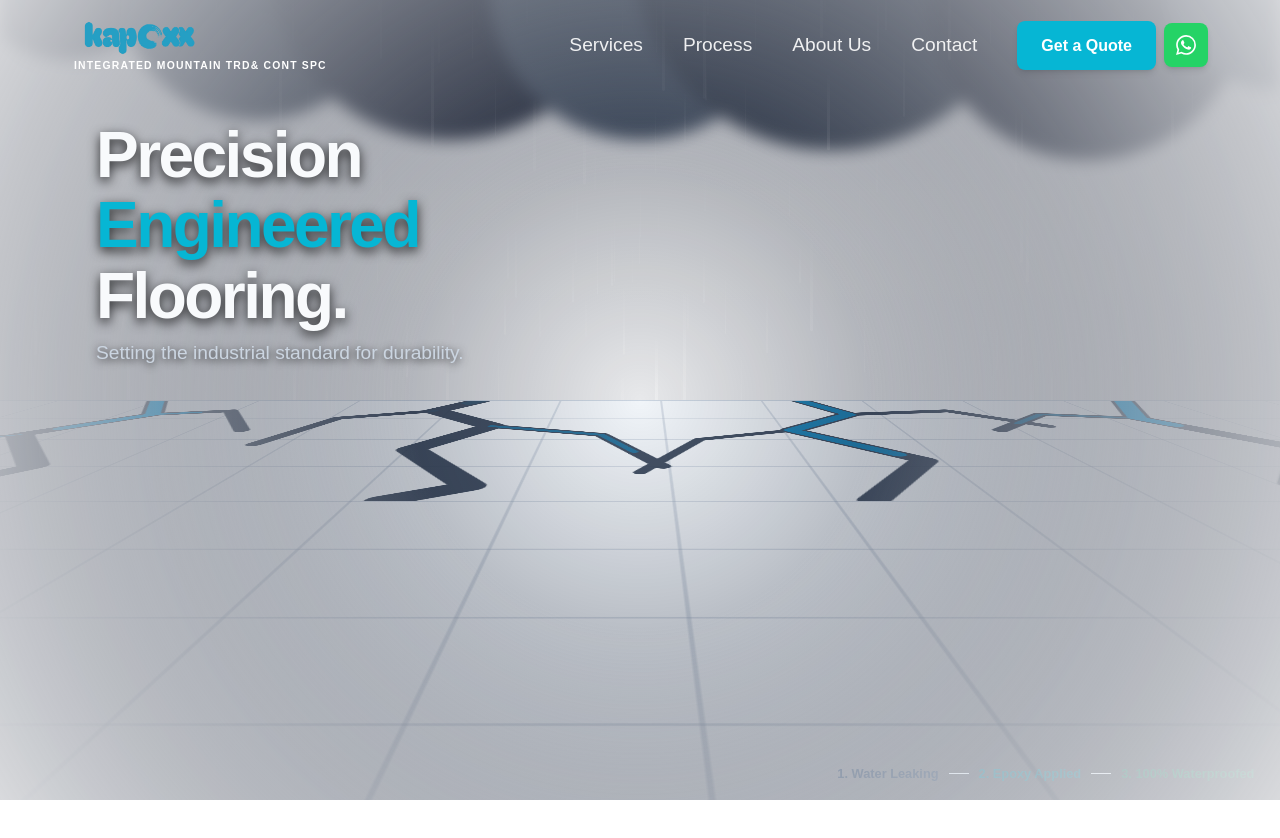
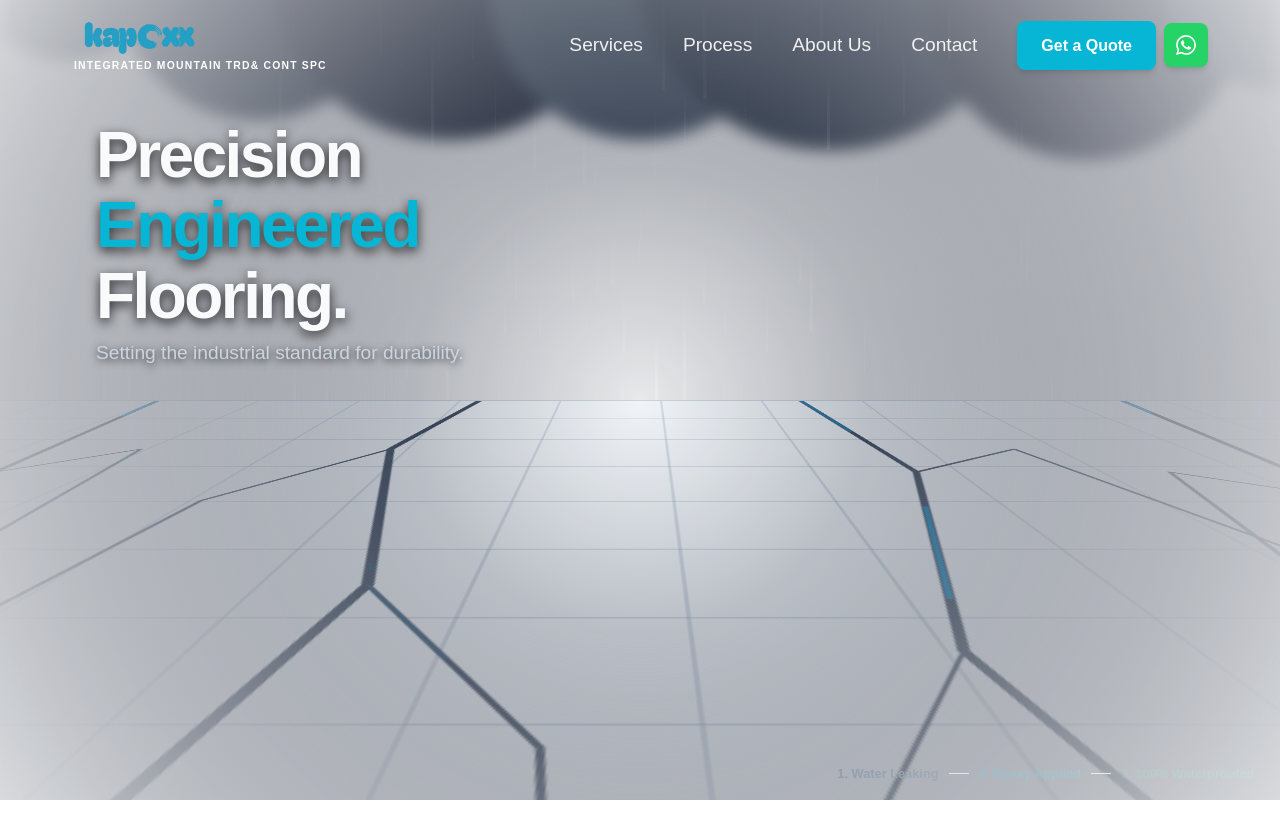
Before and after one commit to NIZAMMAC/kapoxx, a React (Vite) app: page / in a window 1280 px wide. Shown: the top 838 px of the page. Built offline with nearby package versions, Linux system fonts and the light colour scheme.

Commit message:
Reduce crack thickness and stretch across entire 3D surface

```diff
--- a/src/components/AnimatedHeroBackground.jsx
+++ b/src/components/AnimatedHeroBackground.jsx
@@ -165,57 +165,58 @@
                     justifyContent: 'center'
                 }}>
                     {/* Multiple Sprawling Cracks SVG Base */}
-                    <svg viewBox="0 0 800 200" preserveAspectRatio="none" style={{ width: '100vw', maxWidth: '1400px', height: '400px', opacity: 0.9, position: 'absolute', top: 0 }}>
+                    <svg viewBox="0 0 800 200" preserveAspectRatio="none" style={{ width: '100vw', maxWidth: '1400px', height: '100%', opacity: 0.9, position: 'absolute', top: 0 }}>
                         <g stroke="#334155" fill="none" strokeLinecap="round" strokeLinejoin="round">
                             {[
                                 // Crack 1
-                                { d: "M 100 0 L 120 40 L 80 90 L 130 150 L 100 200", w: 12, delay: 0.1, dur: 1.5 },
-                                { d: "M 120 40 L 160 30 L 190 80", w: 8, delay: 0.4, dur: 1.2 },
-                                { d: "M 80 90 L 40 110 L 20 180", w: 6, delay: 0.7, dur: 1.4 },
+                                { d: "M 100 0 L 120 40 L 80 90 L 130 150 L 100 200", w: 5, delay: 0.1, dur: 1.5 },
+                                { d: "M 120 40 L 160 30 L 190 80", w: 3, delay: 0.4, dur: 1.2 },
+                                { d: "M 80 90 L 40 110 L 20 180", w: 2, delay: 0.7, dur: 1.4 },
                                 // Crack 2
-                                { d: "M 300 0 L 280 30 L 320 70 L 290 120 L 330 180 L 300 200", w: 14, delay: 0.3, dur: 1.6 },
-                                { d: "M 320 70 L 380 90 L 410 150", w: 8, delay: 0.6, dur: 1.3 },
-                                { d: "M 280 30 L 230 50 L 210 110", w: 8, delay: 0.2, dur: 1.1 },
+                                { d: "M 300 0 L 280 30 L 320 70 L 290 120 L 330 180 L 300 200", w: 6, delay: 0.3, dur: 1.6 },
+                                { d: "M 320 70 L 380 90 L 410 150", w: 3, delay: 0.6, dur: 1.3 },
+                                { d: "M 280 30 L 230 50 L 210 110", w: 3, delay: 0.2, dur: 1.1 },
                                 // Crack 3
-                                { d: "M 500 0 L 520 40 L 480 80 L 530 140 L 490 200", w: 12, delay: 0.5, dur: 1.7 },
-                                { d: "M 520 40 L 580 30 L 620 70", w: 8, delay: 0.9, dur: 1.2 },
-                                { d: "M 480 80 L 430 100 L 400 160", w: 6, delay: 1.1, dur: 1.4 },
+                                { d: "M 500 0 L 520 40 L 480 80 L 530 140 L 490 200", w: 5, delay: 0.5, dur: 1.7 },
+                                { d: "M 520 40 L 580 30 L 620 70", w: 3, delay: 0.9, dur: 1.2 },
+                                { d: "M 480 80 L 430 100 L 400 160", w: 2, delay: 1.1, dur: 1.4 },
                                 // Crack 4
-                                { d: "M 700 0 L 680 50 L 720 120 L 670 180 L 700 200", w: 14, delay: 0.2, dur: 1.5 },
-                                { d: "M 680 50 L 630 40 L 590 80", w: 8, delay: 0.6, dur: 1.3 },
-                                { d: "M 720 120 L 780 140 L 800 190", w: 8, delay: 1.0, dur: 1.2 }
+                                { d: "M 700 0 L 680 50 L 720 120 L 670 180 L 700 200", w: 6, delay: 0.2, dur: 1.5 },
+                                { d: "M 680 50 L 630 40 L 590 80", w: 3, delay: 0.6, dur: 1.3 },
+                                { d: "M 720 120 L 780 140 L 800 190", w: 3, delay: 1.0, dur: 1.2 }
                             ].map((path, i) => (
-                                <path key={`crack-base-${i}`} d={path.d} strokeWidth={path.w} />
+                                <path key={`crack-base-${i}`} d={path.d} strokeWidth={path.w} vectorEffect="non-scaling-stroke" />
                             ))}
                         </g>
                     </svg>
 
                     {/* Animated Water Flowing INSIDE ALL the cracks */}
-                    <motion.svg viewBox="0 0 800 200" preserveAspectRatio="none" style={{ width: '100vw', maxWidth: '1400px', height: '400px', position: 'absolute', top: 0, opacity: leakingOpacity }}>
+                    <motion.svg viewBox="0 0 800 200" preserveAspectRatio="none" style={{ width: '100vw', maxWidth: '1400px', height: '100%', position: 'absolute', top: 0, opacity: leakingOpacity }}>
                         {[
                             // Crack 1
-                            { d: "M 100 0 L 120 40 L 80 90 L 130 150 L 100 200", w: 12, delay: 0.1, dur: 1.5 },
-                            { d: "M 120 40 L 160 30 L 190 80", w: 8, delay: 0.4, dur: 1.2 },
-                            { d: "M 80 90 L 40 110 L 20 180", w: 6, delay: 0.7, dur: 1.4 },
+                            { d: "M 100 0 L 120 40 L 80 90 L 130 150 L 100 200", w: 5, delay: 0.1, dur: 1.5 },
+                            { d: "M 120 40 L 160 30 L 190 80", w: 3, delay: 0.4, dur: 1.2 },
+                            { d: "M 80 90 L 40 110 L 20 180", w: 2, delay: 0.7, dur: 1.4 },
                             // Crack 2
-                            { d: "M 300 0 L 280 30 L 320 70 L 290 120 L 330 180 L 300 200", w: 14, delay: 0.3, dur: 1.6 },
-                            { d: "M 320 70 L 380 90 L 410 150", w: 8, delay: 0.6, dur: 1.3 },
-                            { d: "M 280 30 L 230 50 L 210 110", w: 8, delay: 0.2, dur: 1.1 },
+                            { d: "M 300 0 L 280 30 L 320 70 L 290 120 L 330 180 L 300 200", w: 6, delay: 0.3, dur: 1.6 },
+                            { d: "M 320 70 L 380 90 L 410 150", w: 3, delay: 0.6, dur: 1.3 },
+                            { d: "M 280 30 L 230 50 L 210 110", w: 3, delay: 0.2, dur: 1.1 },
                             // Crack 3
-                            { d: "M 500 0 L 520 40 L 480 80 L 530 140 L 490 200", w: 12, delay: 0.5, dur: 1.7 },
-                            { d: "M 520 40 L 580 30 L 620 70", w: 8, delay: 0.9, dur: 1.2 },
-                            { d: "M 480 80 L 430 100 L 400 160", w: 6, delay: 1.1, dur: 1.4 },
+                            { d: "M 500 0 L 520 40 L 480 80 L 530 140 L 490 200", w: 5, delay: 0.5, dur: 1.7 },
+                            { d: "M 520 40 L 580 30 L 620 70", w: 3, delay: 0.9, dur: 1.2 },
+                            { d: "M 480 80 L 430 100 L 400 160", w: 2, delay: 1.1, dur: 1.4 },
                             // Crack 4
-                            { d: "M 700 0 L 680 50 L 720 120 L 670 180 L 700 200", w: 14, delay: 0.2, dur: 1.5 },
-                            { d: "M 680 50 L 630 40 L 590 80", w: 8, delay: 0.6, dur: 1.3 },
-                            { d: "M 720 120 L 780 140 L 800 190", w: 8, delay: 1.0, dur: 1.2 }
+                            { d: "M 700 0 L 680 50 L 720 120 L 670 180 L 700 200", w: 6, delay: 0.2, dur: 1.5 },
+                            { d: "M 680 50 L 630 40 L 590 80", w: 3, delay: 0.6, dur: 1.3 },
+                            { d: "M 720 120 L 780 140 L 800 190", w: 3, delay: 1.0, dur: 1.2 }
                         ].map((path, i) => (
                             <motion.path
                                 key={`water-crack-${i}`}
                                 d={path.d}
                                 stroke="#0ea5e9"
-                                strokeWidth={Math.max(2, path.w - 4)} // Water flows *inside* the crack
+                                strokeWidth={Math.max(1, path.w - 2)} // Water is inside the crack
                                 strokeLinecap="round" strokeLinejoin="round"
+                                vectorEffect="non-scaling-stroke"
                                 fill="none"
                                 initial={{ pathLength: 0, opacity: 1 }}
                                 animate={{ pathLength: [0, 1], opacity: [0, 1, 0] }}
```
